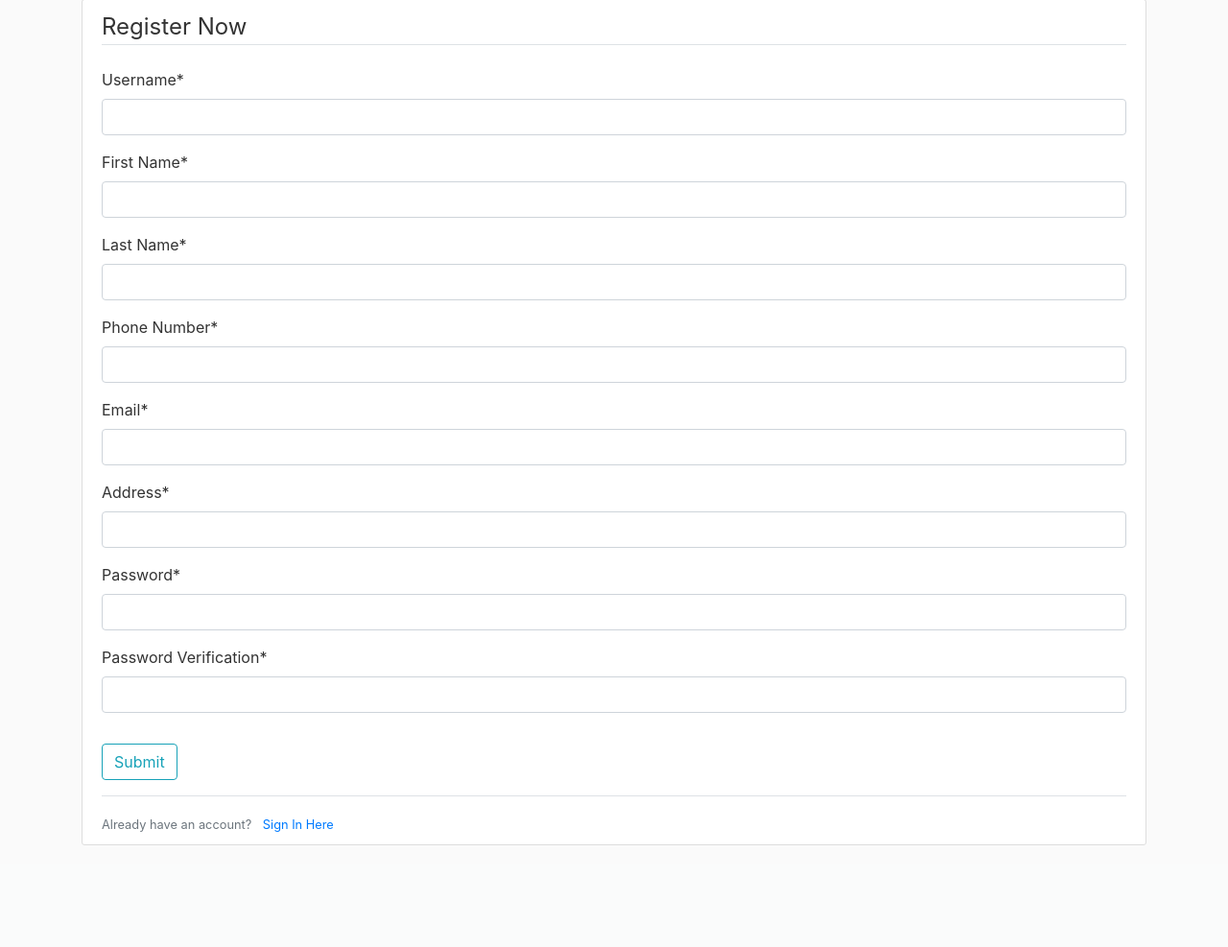
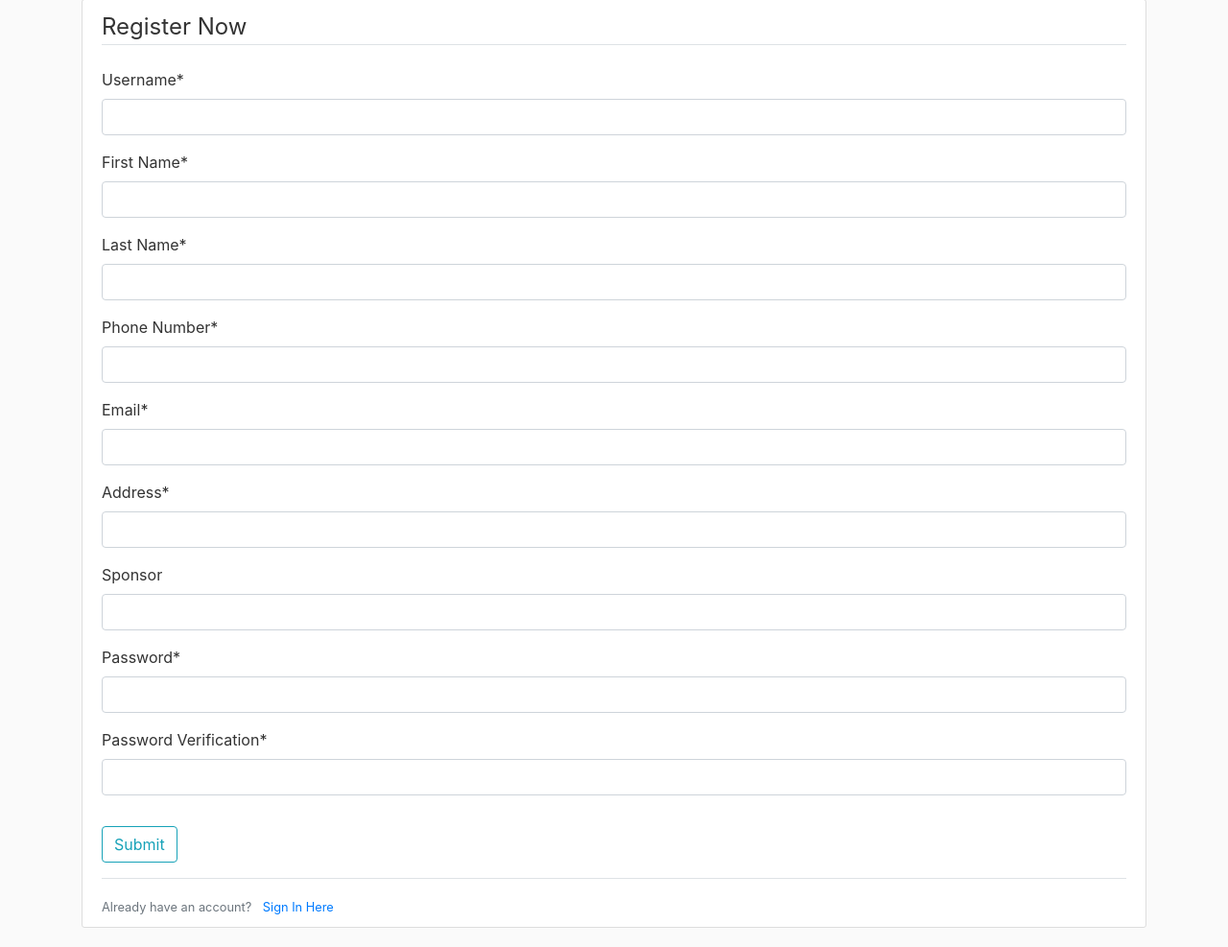
Before and after one commit to johnmhayde/Good-Driver-Program, a Django app: page /register/ in a window 1280 px wide. Shown: the part 137-1124 px from the top of the page at 96% size. Before the commit the page ends 1018 px from the top, so only its background shows below. Run offline with Django 3.2, Linux system fonts and the light colour scheme; some libraries are stand-ins or nearby versions.

Commit message:
Committing an update to the sponsor home page and the edit info page. also progress has been made to connect the drivers to the sponsors and vice versa

```diff
--- a/Good_Driver_Program/urls.py
+++ b/Good_Driver_Program/urls.py
@@ -12,7 +12,8 @@ urlpatterns = [
     path('login/', auth_views.LoginView.as_view(template_name='users/login.html'), name='login'),
     path('logout/', auth_views.LogoutView.as_view(template_name='users/logout.html'), name='logout'),
 	path('', include('portal.urls')),
-    path('edit_info/', user_views.update_driver_info, name="update-info")
+    path('edit_info/', user_views.update_driver_info, name="update-info"),
+    path('edit_sponsor_info/', user_views.update_sponsor_info, name="update-sponsor-info")
 ]
 
 # urlpatterns += staticfiles_urlpatterns()
--- a/portal/urls.py
+++ b/portal/urls.py
@@ -7,6 +7,6 @@ urlpatterns = [
     path('login-routing/', views.home, name='home'),
 	path('register/', views.register, name='register-user'),
 	path('driver_home/', views.driver_home, name='driver-home'),
-    path('sponsor_home/', views.sponsor_home, name='sponsor-home'),
+        path('sponsor_home/', views.sponsor_home, name='sponsor-home'),
     path('admin/', views.GenericAdmin, name='admin-home')
 ]
--- a/users/forms.py
+++ b/users/forms.py
@@ -1,9 +1,10 @@
 from django import forms
-from .models import Driver, Sponsor,GenericAdmin
+from .models import Driver, Sponsor, GenericAdmin
 
 # create a custom form for the Driver Model
 class UserRegistrationForm(forms.ModelForm):
 	username = forms.CharField(label = 'Username')
+	sponsor = forms.CharField(label = 'Sponsor', required=False)
 	first_name = forms.CharField(label = 'First Name')
 	last_name = forms.CharField(label = 'Last Name')
 	email = forms.EmailField()
@@ -21,16 +22,23 @@ class UserRegistrationForm(forms.ModelForm):
 				raise forms.ValidationError('A user already exists with that username')
 		except Driver.DoesNotExist:
 			pass
+
+		try:
+			check = Sponsor.objects.get(username = cleaned_data.get('sponsor'))
+			if check == None:
+				raise forms.ValidationError('No sponsor exists with this username')
+		except ValueError:
+			pass
 		password1 = cleaned_data.get('password')
 		password2 = cleaned_data.get('password2')
 		if password1 != password2:
 			raise forms.ValidationError('Passwords Must Match')
+
 		return cleaned_data
-
 		# deliver the proper model to the database
 	class Meta:
 		model = Driver
-		fields = ['username', 'first_name', 'last_name', 'phone_num', 'email', 'address', 'password']
+		fields = ['username', 'first_name', 'last_name', 'phone_num', 'email', 'address', 'sponsor', 'password']
 
 # Driver Registration Form
 class SponsorRegistrationForm(forms.ModelForm):
@@ -41,6 +49,8 @@ class SponsorRegistrationForm(forms.ModelForm):
 		sponsor_company = forms.CharField(label = 'Company Name')
 		password = forms.CharField(label = 'Password')
 		password2 = forms.CharField(label = 'Password Verification')
+		security_question = forms.CharField(label = 'Account Recovery Security Question')
+		security_answer = forms.CharField(label = 'Account Recovery Security Answer')
 
 		# overwrite the clean for username and password validation
 		def clean(self):
@@ -60,7 +70,7 @@ class SponsorRegistrationForm(forms.ModelForm):
 			# deliver the proper model to the database
 		class Meta:
 			model = Sponsor
-			fields = ['username', 'first_name', 'last_name', 'email', 'sponsor_company', 'password']
+			fields = ['username', 'first_name', 'last_name', 'email', 'sponsor_company', 'password', 'security_question', 'security_answer']
 class AdminRegistrationForm(forms.ModelForm):
 	username = forms.CharField(label = 'Username')
 	first_name = forms.CharField(label = 'First Name')
@@ -96,3 +106,11 @@ class DriverUpdateFrom(forms.ModelForm):
 	class Meta:
 		model = Driver
 		fields = ['first_name', 'last_name', 'phone_num', 'email', 'address', 'profile_photo']
+
+# form for Sponsor Editing profile
+class SponsorUpdateForm(forms.ModelForm):
+	model = Sponsor
+	# deliver only editable content to the page
+	class Meta:
+		model = Sponsor
+		fields = ['first_name', 'last_name', 'email', 'sponsor_company', 'password', 'security_question', 'security_answer']
--- a/users/models.py
+++ b/users/models.py
@@ -47,6 +47,8 @@ class Sponsor(models.Model):
 	email = models.CharField(max_length=30, default = "")
 	address = models.CharField(max_length=50, default = "")
 	sponsor_company = models.CharField(max_length=30, default = "")
+	security_question = models.CharField(max_length=60)
+	security_answer = models.CharField(max_length=60)
 
 class PointHist(models.Model):
 	username = models.CharField(max_length=30)
--- a/users/templates/users/logout.html
+++ b/users/templates/users/logout.html
@@ -1,6 +1,6 @@
 {% extends "portal/base.html" %}
 {% block content %}
-    <h2>You're have been't logged out</h2>
+    <h2>You have been logged out</h2>
     <div class="border-top pt-3">
         <small class="text-muted">
             <a href="{% url 'login' %}">Log In Again</a>
--- a/users/templates/users/register.html
+++ b/users/templates/users/register.html
@@ -18,7 +18,7 @@
 		</form>
 		<div class="border-top pt-3">
 			<small class="text-muted">
-				Already have an account? <a class="ml-2" href="#">Sign In Here</a>
+				Already have an account? <a class="ml-2" href="{% url 'login' %}">Sign In Here</a>
 			</small>
 		</div>
 	</div>
--- a/users/views.py
+++ b/users/views.py
@@ -1,7 +1,7 @@
 from django.shortcuts import render, redirect
 from django.contrib import messages
-from .forms import UserRegistrationForm, SponsorRegistrationForm, DriverUpdateFrom
-from .models import GenericUser, Driver
+from .forms import UserRegistrationForm, SponsorRegistrationForm, DriverUpdateFrom, SponsorUpdateForm
+from .models import GenericUser, Driver, Sponsor
 from django.contrib.auth.models import User
 from django.contrib.auth import login
 
@@ -69,3 +69,21 @@ def update_driver_info(request):
 	}
 
 	return render(request, 'users/edit_info.html', context)
+
+# view for editing sponsor profile information
+def update_sponsor_info(request):
+	if request.method == 'POST':
+		sponsor = Sponsor.objects.get(username=request.user.username)
+		sponsor_form = SponsorUpdateForm(request.POST, request.FILES, instance=sponsor)
+		if sponsor_form.is_valid():
+			sponsor_form.save()
+			messages.success(request, f'Your account has been updated')
+			return redirect('sponsor-home')
+	else:
+		sponsor = Sponsor.objects.get(username=request.user.username)
+		sponsor_form = SponsorUpdateForm(instance=Sponsor)
+	context = {
+		'sponsor_form' : sponsor_form
+	}
+
+	return render(request, 'users/edit_sponsor_info.html', context)
```
Also changed, not shown: portal/templates/portal/sponsor_home.html (+21 -7 lines), users/templates/users/edit_sponsor_info.html (added, +17 -0 lines).
